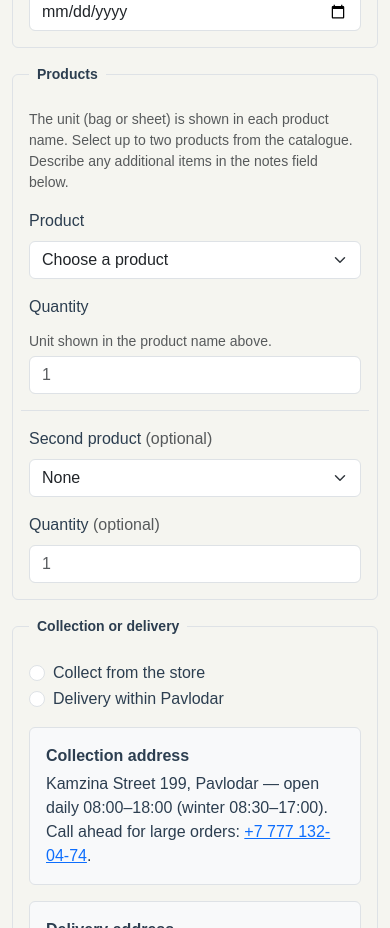
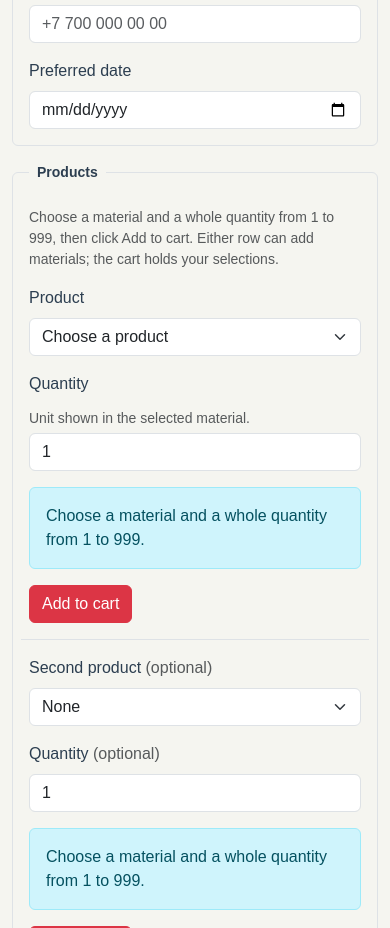
Before and after one commit to EZDAMIR/webuniporject, a website: page order.html in a window 390 px wide. Shown: the part 1072-2000 px from the top of the page. Drawn offline with nearby package versions, Linux system fonts and the light colour scheme.

Commit message:
feat: add order form validation and live summaries

```diff
--- a/js/main.js
+++ b/js/main.js
@@ -346,6 +346,86 @@ const Store = (function () {
     renderCart();
   }
 
+  function setFieldError(field, message) {
+    let feedback = document.getElementById(field.id + "-feedback");
+    if (!feedback) {
+      feedback = field.parentElement.querySelector(".invalid-feedback");
+      if (!feedback) {
+        feedback = makeElement("div", "invalid-feedback");
+        field.parentElement.append(feedback);
+      }
+      feedback.id = field.id + "-feedback";
+    }
+    field.classList.toggle("is-invalid", message !== "");
+    feedback.textContent = message;
+    return message === "";
+  }
+
+  function validateFields(rules, focusFirst) {
+    rules.forEach(function (rule) {
+      setFieldError(rule.field, rule.error);
+    });
+    const firstError = rules.find(function (rule) {
+      return rule.error !== "";
+    });
+    if (firstError && focusFirst) {
+      firstError.field.focus();
+    }
+    return firstError === undefined;
+  }
+
+  function bindValidation(form, getRules, result) {
+    let submitted = false;
+    form.noValidate = true;
+    getRules().forEach(function (rule) {
+      setFieldError(rule.field, "");
+    });
+
+    function update() {
+      hideMessage(result);
+      if (submitted && !validateFields(getRules(), false)) {
+        showMessage(result, "danger", "Please correct the highlighted fields.");
+      }
+    }
+
+    form.addEventListener("input", update);
+    form.addEventListener("change", update);
+    form.addEventListener("reset", function () {
+      submitted = false;
+      form.querySelectorAll(".is-invalid").forEach(function (field) {
+        setFieldError(field, "");
+      });
+      showMessage(result, "info", "Form cleared.");
+    });
+
+    return function () {
+      submitted = true;
+      const valid = validateFields(getRules(), true);
+      if (!valid) {
+        showMessage(result, "danger", "Please correct the highlighted fields.");
+      }
+      return valid;
+    };
+  }
+
+  function validEmail(value) {
+    return /^[^\s@]+@[^\s@]+\.[^\s@]+$/.test(value.trim());
+  }
+
+  function validPhone(value) {
+    const digits = value.replace(/\D/g, "");
+    return /^[+\d\s()-]+$/.test(value) && digits.length >= 10 && digits.length <= 15;
+  }
+
+  function todayInPavlodar() {
+    return new Intl.DateTimeFormat("en-CA", {
+      timeZone: "Asia/Almaty",
+      year: "numeric",
+      month: "2-digit",
+      day: "2-digit",
+    }).format(new Date());
+  }
+
   return {
     products,
     findProduct,
@@ -364,5 +444,11 @@ const Store = (function () {
     setupCart,
     showMessage,
     hideMessage,
+    setFieldError,
+    validateFields,
+    bindValidation,
+    validEmail,
+    validPhone,
+    todayInPavlodar,
   };
 })();
--- /dev/null
+++ b/js/order.js
@@ -0,0 +1,312 @@
+"use strict";
+
+(function () {
+  const form = document.getElementById("order-form");
+  const result = document.getElementById("order-confirmation");
+  const errors = document.getElementById("order-errors");
+  const name = document.getElementById("customer-name");
+  const email = document.getElementById("customer-email");
+  const phone = document.getElementById("customer-phone");
+  const date = document.getElementById("preferred-date");
+  const address = document.getElementById("delivery-address");
+  const entrance = document.getElementById("delivery-entrance");
+  const contact = document.getElementById("delivery-contact");
+  const notes = document.getElementById("order-notes");
+  const consent = document.getElementById("order-consent");
+  const collection = document.getElementById("method-collection");
+  const delivery = document.getElementById("method-delivery");
+  const submit = document.getElementById("order-submit");
+  const summary = document.getElementById("order-summary");
+  const selectionMessage = Store.makeMessage("selection-message");
+  let completed = false;
+
+  form.before(
+    Store.makeElement(
+      "p",
+      "alert alert-info",
+      "Confirm prices and availability with the store before arranging collection or delivery.",
+    ),
+  );
+  Store.hideMessage(result);
+  submit.textContent = "Review request";
+  collection.checked = true;
+  collection.defaultChecked = true;
+  date.min = Store.todayInPavlodar();
+  name.autocomplete = "name";
+  email.autocomplete = "email";
+  phone.autocomplete = "tel";
+  address.autocomplete = "address-line1";
+  consent.required = true;
+  document.querySelector('label[for="order-consent"]').textContent =
+    "I have checked my contact details, material quantities and collection or delivery preferences.";
+  document.querySelector("#delivery-block .small").textContent =
+    "Delivery is within Pavlodar. Its fee is excluded from the goods total and must be confirmed with the store.";
+  document.getElementById("order-row-1").before(selectionMessage);
+  document.querySelector("#order-row-1").parentElement.querySelector("p").textContent =
+    "Choose a material and a whole quantity from 1 to 999, then click Add to cart. Either row can add materials; the cart holds your selections.";
+  document.getElementById("quantity-unit").textContent = "Unit shown in the selected material.";
+  const selections = [1, 2].map(setupSelection);
+
+  summary.querySelector("p").textContent =
+    "Your cart and live estimate appear below. The total covers goods only; confirm any delivery fee with the store.";
+  Store.setupCart(summary, submit, false);
+  const details = Store.makeElement("div", "mt-3");
+  details.setAttribute("aria-live", "polite");
+  details.setAttribute("aria-atomic", "true");
+  [
+    "summary-customer",
+    "summary-contact",
+    "summary-date",
+    "summary-method",
+    "summary-total",
+    "summary-notes",
+  ].forEach(function (id) {
+    const paragraph = Store.makeElement("p", "text-break");
+    paragraph.id = id;
+    details.append(paragraph);
+  });
+  result.before(details);
+
+  // Add controls to the two prepared product rows.
+  function setupSelection(index) {
+    const product = document.getElementById("product-" + index);
+    const quantity = document.getElementById("qty-" + index);
+    const row = document.getElementById("order-row-" + index);
+    product.replaceChildren(product.options[0]);
+    product.required = false;
+    quantity.required = false;
+    quantity.max = "999";
+    quantity.step = "1";
+    quantity.defaultValue = "1";
+    Store.products.forEach(function (item) {
+      const option = Store.makeElement(
+        "option",
+        "",
+        item.name +
+          " — " +
+          item.unit +
+          ", " +
+          item.specification +
+          " — " +
+          Store.formatMoney(item.price),
+      );
+      option.value = item.id;
+      product.append(option);
+    });
+    const actions = Store.makeElement("div", "col-12");
+    const preview = Store.makeMessage("selection-subtotal-" + index);
+    const add = Store.makeElement("button", "btn btn-danger", "Add to cart");
+    add.type = "button";
+    add.id = "add-material-" + index;
+    add.setAttribute("aria-label", "Add product from row " + index + " to cart");
+    actions.append(preview, add);
+    row.append(actions);
+
+    function refresh() {
+      const selected = Store.findProduct(product.value);
+      const amount = Number(quantity.value);
+      row.classList.toggle("selected-row", selected !== undefined);
+      if (selected && Store.validQuantity(amount)) {
+        Store.showMessage(
+          preview,
+          "info",
+          amount +
+            " × " +
+            selected.unit +
+            " · Subtotal: " +
+            Store.formatMoney(Store.getSubtotal(selected.price, amount)),
+        );
+      } else {
+        Store.showMessage(preview, "info", "Choose a material and a whole quantity from 1 to 999.");
+      }
+      if (product.classList.contains("is-invalid")) {
+        Store.setFieldError(product, selected ? "" : "Choose a material to add.");
+      }
+      if (quantity.classList.contains("is-invalid")) {
+        Store.setFieldError(
+          quantity,
+          Store.validQuantity(amount) ? "" : "Enter a whole quantity from 1 to 999.",
+        );
+      }
+      Store.hideMessage(selectionMessage);
+    }
+
+    add.addEventListener("click", function () {
+      const rules = [
+        {
+          field: product,
+          error: Store.findProduct(product.value) ? "" : "Choose a material to add.",
+        },
+        {
+          field: quantity,
+          error: Store.validQuantity(Number(quantity.value))
+            ? ""
+            : "Enter a whole quantity from 1 to 999.",
+        },
+      ];
+      if (!Store.validateFields(rules, true)) {
+        Store.showMessage(
+          selectionMessage,
+          "danger",
+          "Choose a material and a valid quantity before adding it.",
+        );
+        return;
+      }
+      const response = Store.addToCart(product.value, Number(quantity.value));
+      Store.showMessage(
+        selectionMessage,
+        response.success ? "success" : "danger",
+        response.message,
+      );
+    });
+    product.addEventListener("change", refresh);
+    quantity.addEventListener("input", refresh);
+    refresh();
+    return { product: product, refresh: refresh };
+  }
+
+  function getRules() {
+    return [
+      {
+        field: name,
+        error: name.value.trim().length >= 2 ? "" : "Enter a name with at least 2 characters.",
+      },
+      {
+        field: email,
+        error: Store.validEmail(email.value)
+          ? ""
+          : "Enter a valid email address, such as name@example.com.",
+      },
+      {
+        field: phone,
+        error: Store.validPhone(phone.value.trim())
+          ? ""
+          : "Enter 10–15 digits, using only +, spaces, brackets or hyphens.",
+      },
+      {
+        field: date,
+        error:
+          date.value && date.value >= Store.todayInPavlodar()
+            ? ""
+            : "Choose today or a future date in Pavlodar.",
+      },
+      {
+        field: address,
+        error:
+          !delivery.checked || address.value.trim().length >= 5
+            ? ""
+            : "Enter a street and building number (at least 5 characters).",
+      },
+      {
+        field: consent,
+        error: consent.checked ? "" : "Confirm your details and preferences before continuing.",
+      },
+    ];
+  }
+
+  function updateMethod() {
+    document.getElementById("delivery-block").classList.toggle("d-none", !delivery.checked);
+    document.getElementById("collection-block").classList.toggle("d-none", delivery.checked);
+    document.querySelectorAll("#delivery-block input").forEach(function (field) {
+      field.disabled = !delivery.checked;
+    });
+    address.required = delivery.checked;
+    if (!delivery.checked) {
+      Store.setFieldError(address, "");
+    }
+  }
+
+  function updateSummary() {
+    const cart = Store.getCart();
+    document.getElementById("summary-customer").textContent =
+      name.value.trim() || "Customer details not entered yet.";
+    document.getElementById("summary-contact").textContent =
+      [email.value.trim(), phone.value.trim()].filter(Boolean).join(" · ") ||
+      "Contact details not entered yet.";
+    document.getElementById("summary-date").textContent = date.value || "Choose a preferred date.";
+    if (delivery.checked) {
+      document.getElementById("summary-method").textContent =
+        "Delivery: " +
+        ([address.value.trim(), entrance.value.trim(), contact.value.trim()]
+          .filter(Boolean)
+          .join(", ") || "Enter a street and building number.") +
+        " Delivery fee is excluded.";
+    } else {
+      document.getElementById("summary-method").textContent =
+        "Collection: Kamzina Street 199, Pavlodar. No delivery charge.";
+    }
+    document.getElementById("summary-total").textContent =
+      "Goods total: " + Store.formatMoney(Store.getCartTotal(cart));
+    const summaryNotes = document.getElementById("summary-notes");
+    summaryNotes.textContent = "Notes: " + notes.value.trim();
+    summaryNotes.classList.toggle("d-none", notes.value.trim() === "");
+    submit.disabled = cart.length === 0 || completed;
+  }
+
+  const validate = Store.bindValidation(form, getRules, errors);
+  form.addEventListener("input", function () {
+    completed = false;
+    Store.hideMessage(result);
+    updateSummary();
+  });
+  form.addEventListener("change", function () {
+    completed = false;
+    Store.hideMessage(result);
+    updateMethod();
+    updateSummary();
+  });
+  document.addEventListener("cartchange", function () {
+    completed = false;
+    Store.hideMessage(result);
+    updateSummary();
+  });
+  form.addEventListener("submit", function (event) {
+    event.preventDefault();
+    if (completed) {
+      return;
+    }
+    if (Store.getCart().length === 0) {
+      Store.showMessage(
+        errors,
+        "danger",
+        "Your cart is empty. Add at least one material before checking the request.",
+      );
+      selections[0].product.focus();
+      return;
+    }
+    if (!validate()) {
+      return;
+    }
+    completed = true;
+    updateSummary();
+    result.setAttribute("aria-live", "polite");
+    Store.showMessage(
+      result,
+      "success",
+      "Request summary " +
+        Store.createReference("REQ") +
+        " prepared. " +
+        document.getElementById("summary-total").textContent +
+        ". Review the details above and contact the store to arrange collection or delivery.",
+    );
+  });
+  form.addEventListener("reset", function () {
+    // Wait until the browser restores the original field values.
+    setTimeout(function () {
+      completed = false;
+      selections.forEach(function (selection) {
+        selection.refresh();
+      });
+      updateMethod();
+      updateSummary();
+      Store.hideMessage(errors);
+      Store.showMessage(
+        result,
+        "info",
+        "Form cleared. Your cart is unchanged; use Clear cart to remove materials.",
+      );
+    }, 0);
+  });
+  updateMethod();
+  updateSummary();
+})();
--- a/order.html
+++ b/order.html
@@ -398,5 +398,7 @@
     </footer>
 
     <a class="fixed-call" href="tel:+77771320474">Call us</a>
+    <script src="js/main.js" defer></script>
+    <script src="js/order.js" defer></script>
   </body>
 </html>
```
